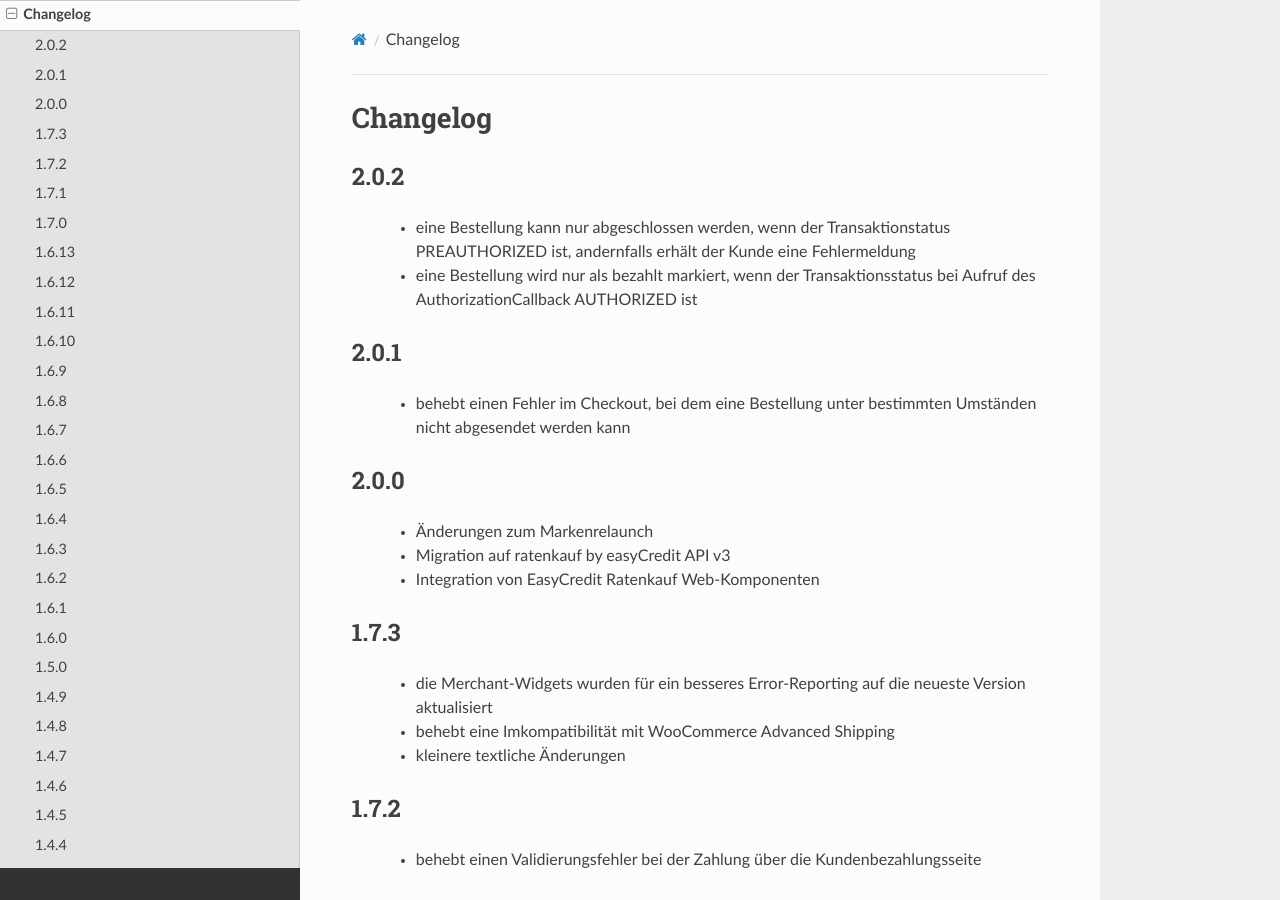
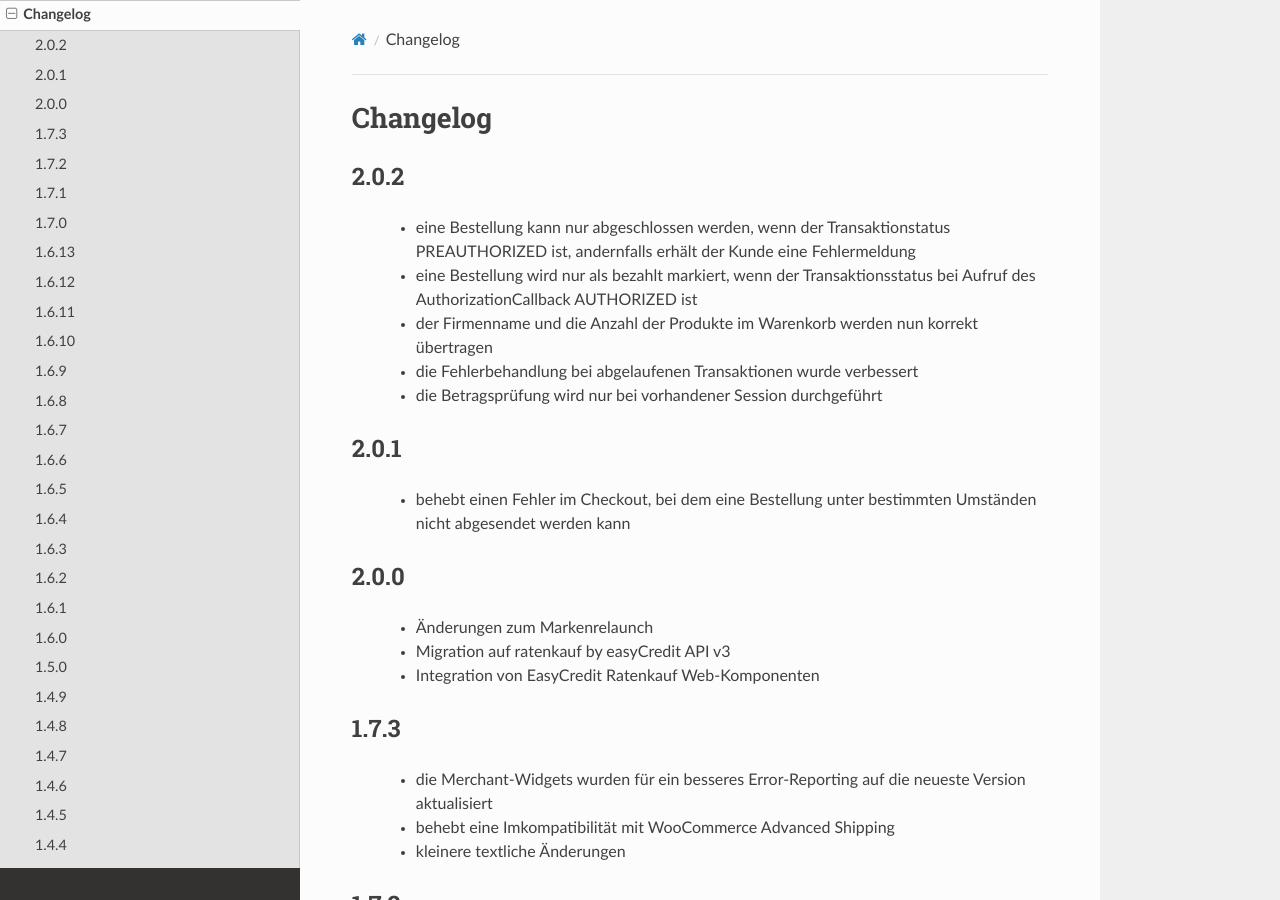
Before and after one commit to teambank/ratenkaufbyeasycredit-plugin-woocommerce, a Sphinx documentation site: the page built from docs/source/changelog.rst, in a window 1280 px wide and 900 px high. Built offline with Sphinx 7.4.7 and the Read the Docs theme 2.0.0, drawn with Linux system fonts in a browser that asks for light colours.

Commit message:
version bump, update docs, update compatibility

```diff
--- a/composer.json
+++ b/composer.json
@@ -13,7 +13,7 @@
   ],
   "type": "wordpress-plugin",
   "require": {
-    "netzkollektiv/ratenkaufbyeasycredit-api-v3-php": "1.3.2",
+    "netzkollektiv/ratenkaufbyeasycredit-api-v3-php": "1.3.3",
     "guzzlehttp/psr7": "1.8.2"
   },
   "require-dev": {
--- a/docs/source/changelog.rst
+++ b/docs/source/changelog.rst
@@ -6,6 +6,9 @@ Changelog
 
 - eine Bestellung kann nur abgeschlossen werden, wenn der Transaktionstatus PREAUTHORIZED ist, andernfalls erhält der Kunde eine Fehlermeldung
 - eine Bestellung wird nur als bezahlt markiert, wenn der Transaktionsstatus bei Aufruf des AuthorizationCallback AUTHORIZED ist
+- der Firmenname und die Anzahl der Produkte im Warenkorb werden nun korrekt übertragen
+- die Fehlerbehandlung bei abgelaufenen Transaktionen wurde verbessert
+- die Betragsprüfung wird nur bei vorhandener Session durchgeführt
 
 2.0.1
 -----
```
Also changed, not shown: 4 other files.
